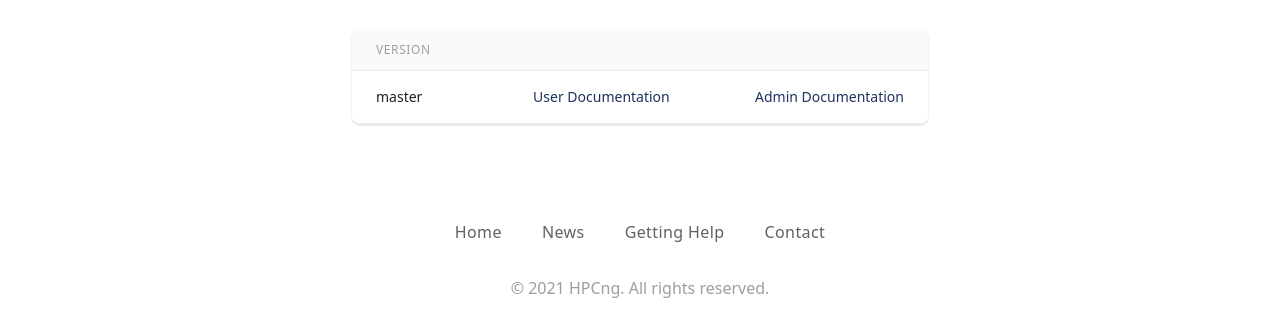
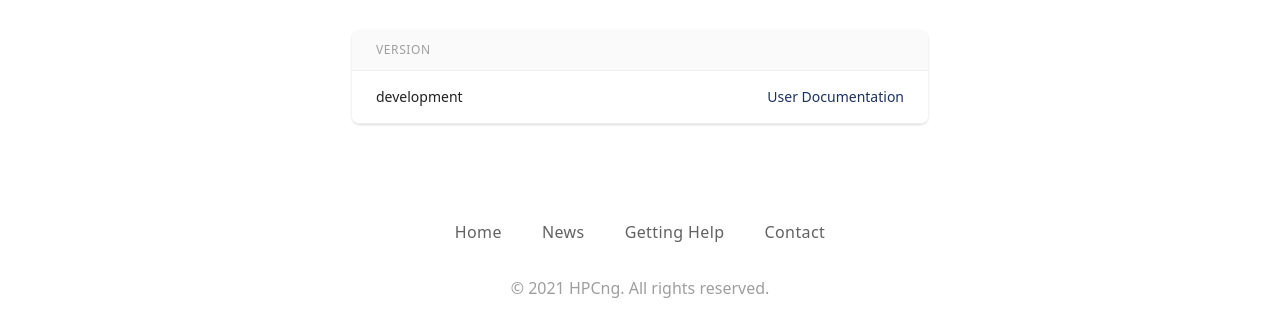
Before and after one commit to warewulf/warewulf-web, a Gatsby site: page /docs in a window 1280 px wide. Shown: the part 202-538 px from the top of the page. Built offline with nearby package versions, Linux system fonts and the light colour scheme; Gatsby itself is replaced by a stand-in of ours; what @tailwindcss/typography would draw is missing.

Commit message:
Fix versions, links, directory

```diff
--- a/src/pages/docs.js
+++ b/src/pages/docs.js
@@ -5,7 +5,7 @@ import Layout from "../components/layout"
 import Seo from "../components/seo"
 
 const docsVersions = [
-    { version: 'master' },
+    { version: 'development' },
 ]
 
 const DocsPage = () => (
@@ -35,10 +35,6 @@ const DocsPage = () => (
                                     <th scope="col" className="relative px-6 py-3">
                                         <span className="sr-only">User Docs</span>
                                     </th>
-
-                                    <th scope="col" className="relative px-6 py-3">
-                                        <span className="sr-only">Admin Docs</span>
-                                    </th>
                                 </tr>
                                 </thead>
                                 <tbody>
@@ -46,13 +42,8 @@ const DocsPage = () => (
                                     <tr key={docsVersion.version} className={docsVersionIdx % 2 === 0 ? 'bg-white' : 'bg-gray-50'}>
                                         <td className="px-6 py-4 whitespace-nowrap text-left text-sm font-medium text-gray-900">{docsVersion.version}</td>
                                         <td className="px-6 py-4 whitespace-nowrap text-right text-sm font-medium">
-                                            <Link to={`/user-docs/${docsVersion.version}/`} className="text-blue-900 hover:text-blue-700">
+                                            <Link to={`/docs/${docsVersion.version}/`} className="text-blue-900 hover:text-blue-700">
                                                 User Documentation
-                                            </Link>
-                                        </td>
-                                        <td className="px-6 py-4 whitespace-nowrap text-right text-sm font-medium">
-                                            <Link to={`/admin-docs/${docsVersion.version}/`} className="text-blue-900 hover:text-blue-700">
-                                                Admin Documentation
                                             </Link>
                                         </td>
                                     </tr>
```
